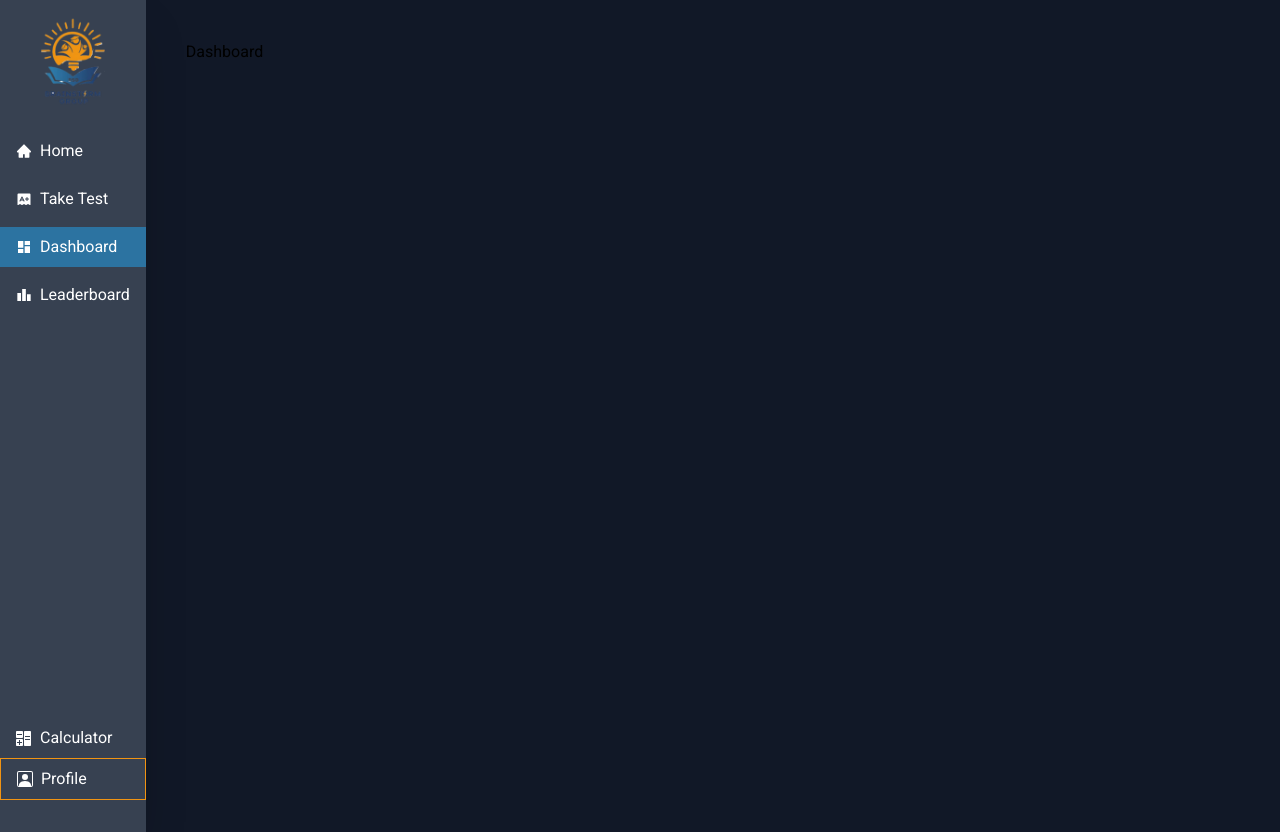
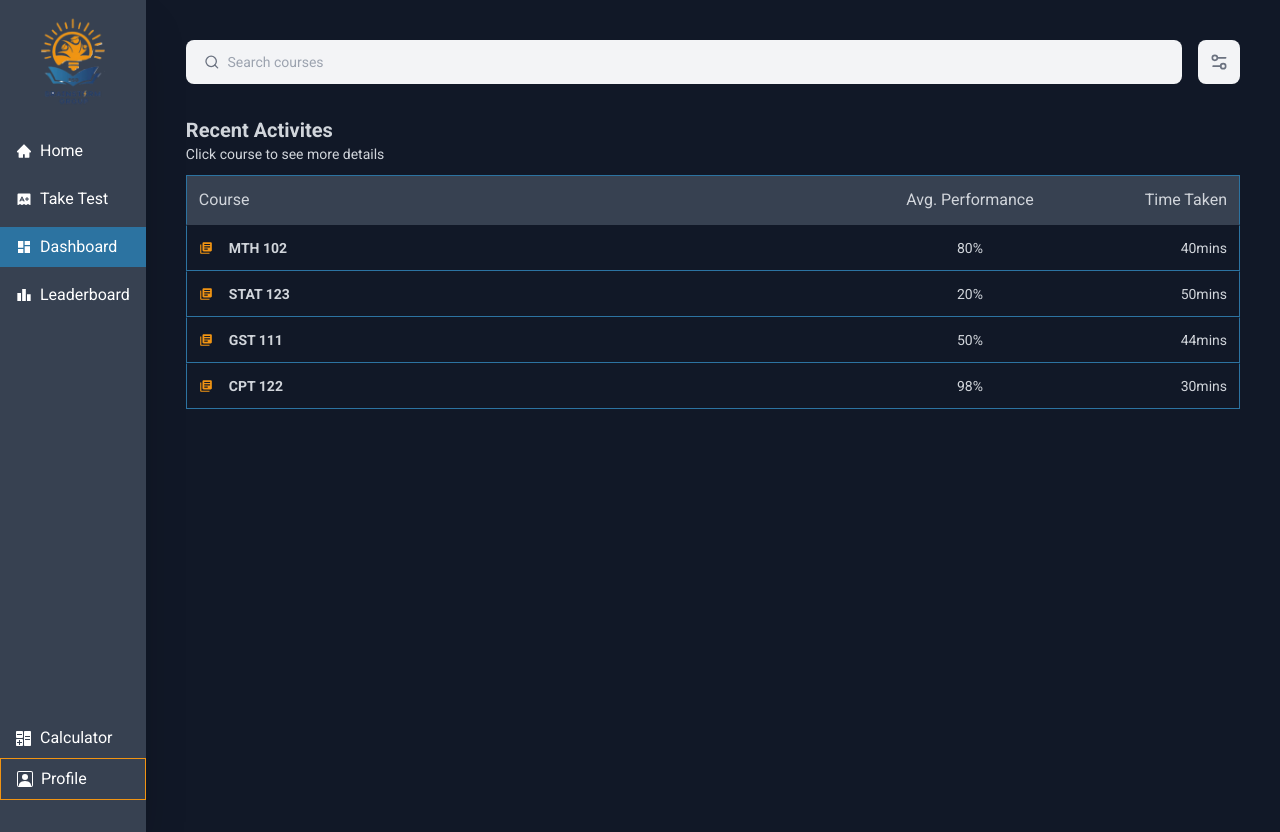
Before and after one commit to EDOHWARES/bsg, a React (Vite) app in the folder client/: page /dashboard in a window 1280 px wide. Built offline with nearby package versions, Linux system fonts and the light colour scheme.

Commit message:
working on user dashboard

```diff
--- a/client/package.json
+++ b/client/package.json
@@ -14,7 +14,8 @@
     "react": "^18.3.1",
     "react-dom": "^18.3.1",
     "react-icons": "^5.3.0",
-    "react-router-dom": "^6.26.1"
+    "react-router-dom": "^6.26.1",
+    "recharts": "^2.12.7"
   },
   "devDependencies": {
     "@eslint/js": "^9.9.0",
--- a/client/src/pages/Quiz/Dashboard/Dashboard.jsx
+++ b/client/src/pages/Quiz/Dashboard/Dashboard.jsx
@@ -1,9 +1,98 @@
-import React from 'react'
+import React from "react";
+import { images } from "../../../assets/assets";
+import { IoDiamondSharp } from "react-icons/io5";
+import { LuSettings2 } from "react-icons/lu";
+import { FiSearch } from "react-icons/fi";
+
+import { GiDiamondTrophy } from "react-icons/gi";
+import { HiMiniTrophy } from "react-icons/hi2";
+import { GiLaurelsTrophy } from "react-icons/gi";
+import { MdOutlineBatchPrediction } from "react-icons/md";
+import { MdLibraryBooks } from "react-icons/md";
+
+const RecentActivity = ({ course, score, timeTaken}) => {
+    return (
+        <ul className='grid grid-cols-[4fr_1fr_1fr] p-3 text-gray-300 text-sm text-center border border-t-transparent border-primary cursor-pointer hover:bg-primaryHover duration-500'>
+            <li className='flex items-center gap-4'>
+                <MdLibraryBooks className="text-accent"/>
+                <p className='font-semibold'>{course}</p>
+            </li>
+            <li>
+                {score}
+            </li>
+            <li className="text-end">{timeTaken}</li>
+        </ul>
+    )
+};
 
 const Dashboard = () => {
   return (
-    <div>Dashboard</div>
-  )
-}
+    <section className="w-full">
+      <div className="top w-full">
+        <div></div>
+      </div>
+      <div className="btm">
+        <div className="src flex items-center gap-4">
+          <div className="form-field flex items-center gap-2 h-[44px] border-2 border-transparent hover:border-accent duration-500 bg-[#F3F4F6FF] rounded-[8px] px-4 py-2 w-full">
+            <FiSearch className="text-gray-500" />
+            <input
+              className="outline-none w-full h-full border-none bg-transparent focus-within:bg-transparent focus-visible:bg-transparent focus:bg-transparent placeholder:text-sm text-sm text-gray-500"
+              type="search"
+              placeholder="Search courses"
+            />
+          </div>
+          <div className="bg-[#F3F4F6FF] h-[44px] w-[44px] rounded-[8px] text-xl flex items-center justify-center text-gray-500 hover:bg-[#e7e7e7] duration-500 cursor-pointer">
+            <LuSettings2 />
+          </div>
+        </div>
+        <div className="mt-[2rem]">
+            <h1 className='text-gray-300 text-xl font-semibold'>Recent Activites</h1>
+            <p className="text-gray-300 text-sm">Click course to see more details</p>
+            <div className='flex flex-col mt-[.7rem]'>
+                <ul className="hd text-sm md:text-base grid grid-cols-[4fr_1fr_1fr] bg-secondary p-3 border text-gray-300 border-primary border-b-transparent">
+                    <li>Course</li>
+                    <li className=" text-center">Avg. Performance</li>
+                    <li className="text-end">Time Taken</li>
+                </ul>
+                <div>
+                    <RecentActivity
+                        icon={<GiDiamondTrophy className='text-accent'/>}
+                        position={'1st'}
+                        name={'Anita Jim'}
+                        score={'80%'}
+                        timeTaken={'40mins'}
+                        course={'MTH 102'}
+                    />
+                    <RecentActivity
+                        icon={<HiMiniTrophy className='text-accent'/>}
+                        position={'2nd'}
+                        name={'Mohmmad Salih'}
+                        score={'20%'}
+                        timeTaken={'50mins'}
+                        course={'STAT 123'}
+                    />
+                    <RecentActivity
+                        icon={<GiLaurelsTrophy className='text-accent'/>}
+                        position={'3rd'}
+                        name={'Benjamin Carson'}
+                        score={'50%'}
+                        timeTaken={'44mins'}
+                        course={'GST 111'}
+                    />
+                    <RecentActivity
+                        icon={<MdOutlineBatchPrediction className='text-accent'/>}
+                        position={'4th'}
+                        name={'Linda Alex'}
+                        score={'98%'}
+                        timeTaken={'30mins'}
+                        course={'CPT 122'}
+                    />
+                </div>
+            </div>
+        </div>
+      </div>
+    </section>
+  );
+};
 
-export default Dashboard
+export default Dashboard;
```
Also changed, not shown: 1 other file (tests, documents, lock files or other folders).
